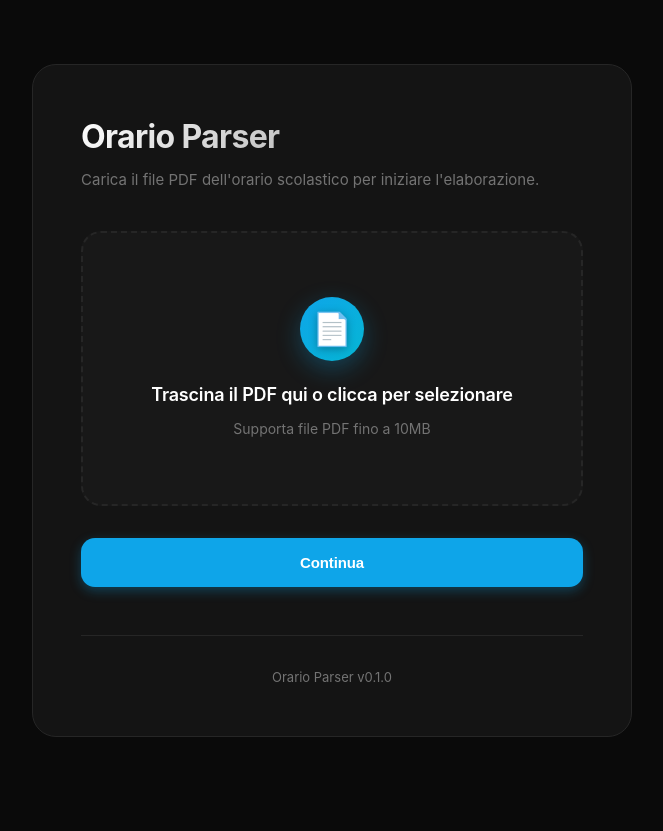
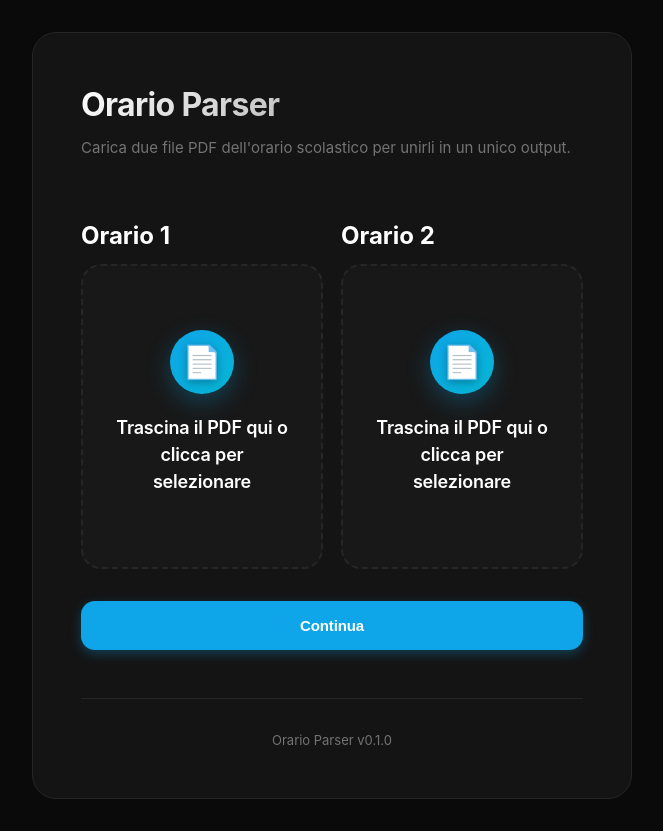
Before and after one commit to matteexe/orario, a Flask app: page / in a window 1280 px wide. Shown: the whole page, without its empty margins (308-971 px from the left). Before the commit the page ends 737 px from the top, so only its background shows below. Run offline with Flask 3, Linux system fonts and the light colour scheme.

Commit message:
Update index.html

```diff
--- a/templates/index.html
+++ b/templates/index.html
@@ -13,17 +13,32 @@
 
   <div class="container">
     <h1>Orario Parser</h1>
-        <p>Carica il file PDF dell'orario scolastico per iniziare l'elaborazione.</p>
+    <p>Carica due file PDF dell'orario scolastico per unirli in un unico output.</p>
 
     <form method="POST" enctype="multipart/form-data" id="uploadForm">
-            <label class="upload-area" id="uploadArea">
+      <div class="upload-grid">
+        <div class="upload-block">
+          <h2 class="upload-title">Orario 1</h2>
+          <label class="upload-area" id="uploadArea1">
             <div class="upload-icon"></div>
             <div class="upload-text">
               <strong>Trascina il PDF qui o clicca per selezionare</strong>
-                    <small>Supporta file PDF fino a 10MB</small>
             </div>
-                <input type="file" name="pdf" accept=".pdf" required id="fileInput">
+            <input type="file" name="pdf1" accept=".pdf" required id="fileInput1">
           </label>
+        </div>
+
+        <div class="upload-block">
+          <h2 class="upload-title">Orario 2</h2>
+          <label class="upload-area" id="uploadArea2">
+            <div class="upload-icon"></div>
+            <div class="upload-text">
+              <strong>Trascina il PDF qui o clicca per selezionare</strong>
+            </div>
+            <input type="file" name="pdf2" accept=".pdf" required id="fileInput2">
+          </label>
+        </div>
+      </div>
 
       <button type="submit">Continua</button>
     </form>
```
Lines whose indentation alone changed are shown as unchanged.
